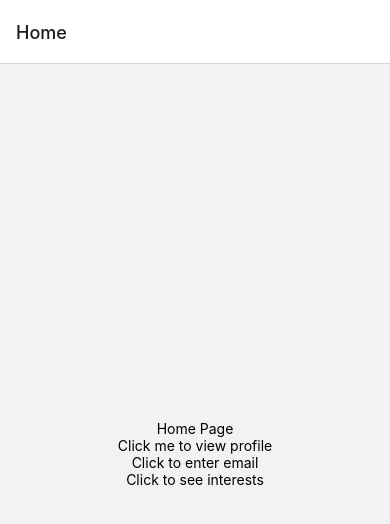
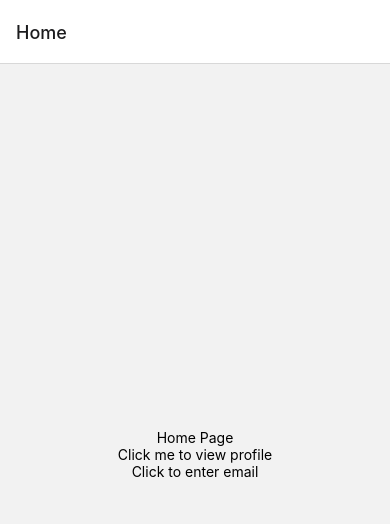
Before and after one commit to Craving-App/expo-mobile-mvp, a React Native app: screen /Home in a window 390 px wide. Shown: the top 524 px of the page. Built offline with nearby package versions, Linux system fonts and the light colour scheme.

Commit message:
resolve merge conflicts

```diff
--- a/Screens/Home.js
+++ b/Screens/Home.js
@@ -14,9 +14,6 @@ export default function Home({ navigation }) {
             <Text onPress={() => navigation.navigate("EnterEmail")}>
                 Click to enter email
             </Text>
-            <Text onPress={() => navigation.navigate("Interests")}>
-                Click to see interests
-            </Text>
         </View>
     );
 }
--- a/Screens/Interests.js
+++ /dev/null
@@ -1,26 +0,0 @@
-import React from "react";
-import { View, StyleSheet } from "react-native";
-import Pills from "../components/Pills";
-
-const Interests = ({ navigation }) => {
-    return (
-        <View style={styles.center}>
-            <Pills name="Hiking" common="true" />
-            <Pills name="Running" common="true" />
-            <Pills name="Gaming" common="true" />
-            <Pills name="Cooking" common="false" />
-            <Pills name="Cycling" common="false" />
-            <Pills name="Netflix" common="false" />
-            <Pills name="Fashion" common="false" />
-        </View>
-    );
-};
-
-const styles = StyleSheet.create({
-    center: {
-        alignItems: "center",
-        flexDirection: "row",
-        flexWrap: "wrap",
-    },
-});
-export default Interests;
```
